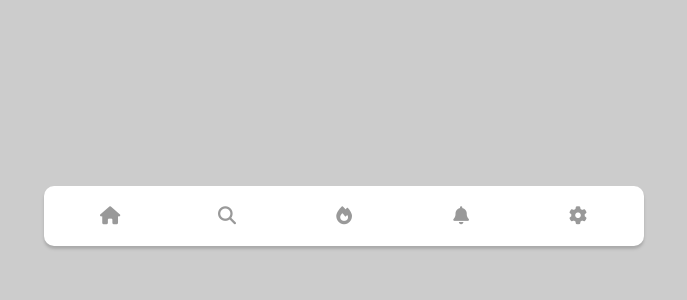
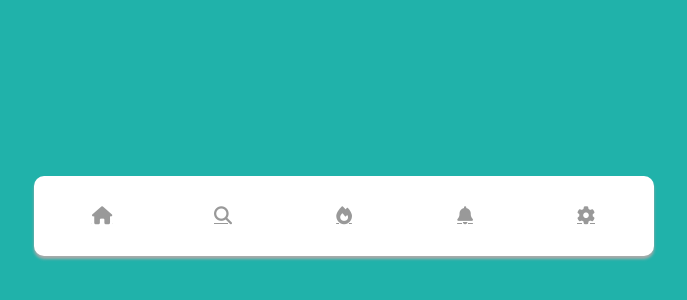
Before and after one commit to vaivodeieva/project-261121, a React (Create React App) app: page /works in a window 1280 px wide. Shown: the part 184-484 px from the top of the page, without its empty margins (296-983 px from the left). Built offline with nearby package versions, Linux system fonts and the light colour scheme.

Commit message:
update header

```diff
--- a/src/Assets/Css/Header.css
+++ b/src/Assets/Css/Header.css
@@ -1,16 +1,12 @@
-* {
-    margin: 0px;
-    padding: 0px;
-
+.header-container {
     box-sizing: border-box;
-
     list-style: none;
     text-decoration: none;
     font: 600 12px sans-serif;
   }
 
   body{
-    background-color: #ccc;
+    background-color: lightseagreen;
   }
 
   .containers,
--- a/src/Components/Header.js
+++ b/src/Components/Header.js
@@ -2,7 +2,7 @@ import '../Assets/Css/Header.css';
 function Header() {
     return (
         <div>
-            <div className="containers">
+            <div className="containers header-container">
                 <ul className="list">
                     <li className="item-list">
                         <a className="item-link l6" href="#">
--- a/src/Views/Works.js
+++ b/src/Views/Works.js
@@ -1,7 +1,6 @@
 function Works() {
 
     return (
-
         <div>
 
         </div>
```
